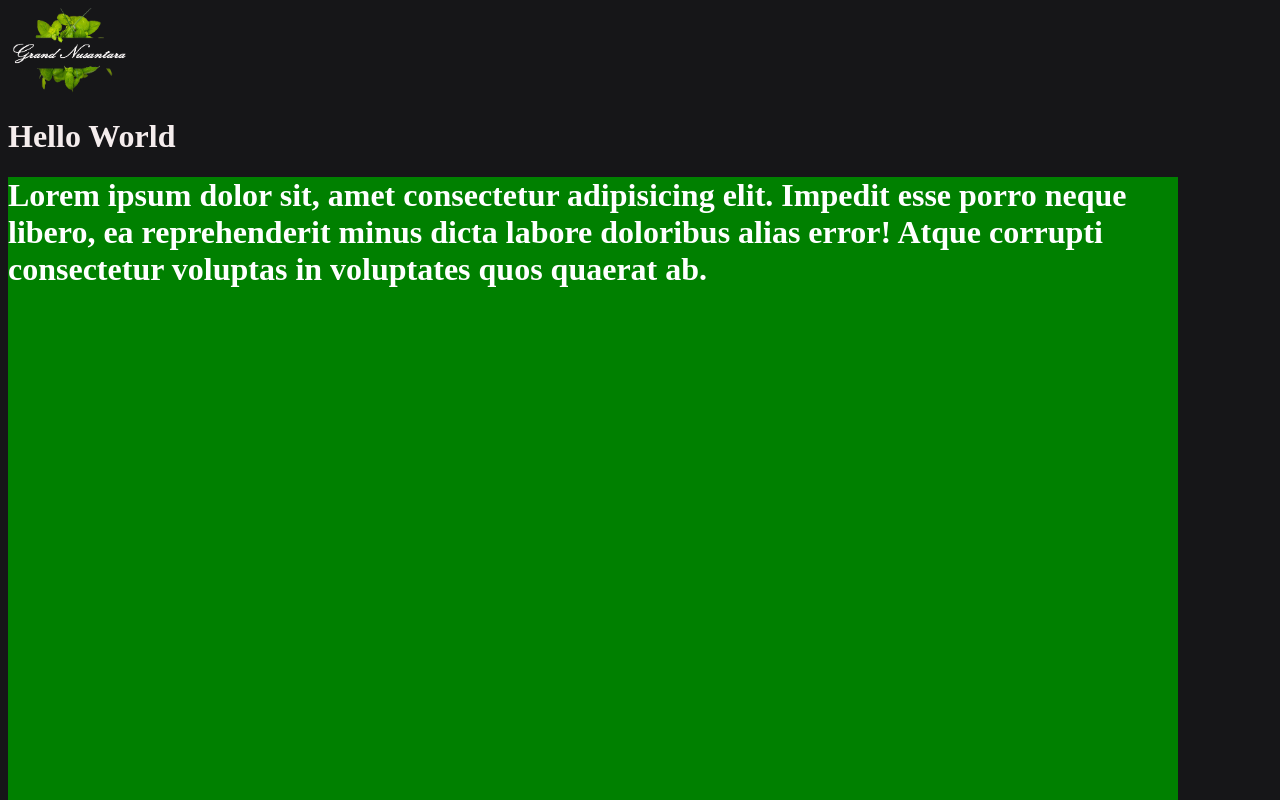
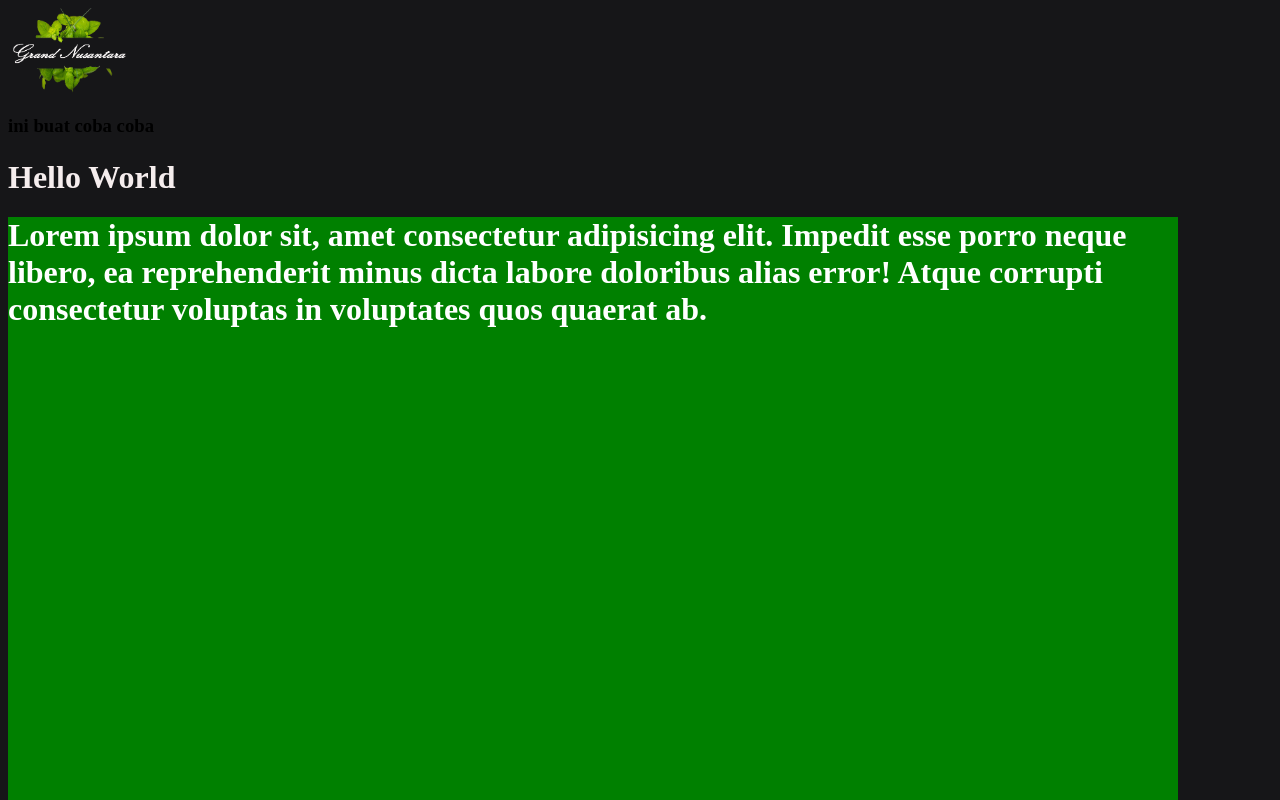
Before and after one commit to VincentVitalis/18D, a plain HTML site: page index.html in a window 1280 px wide. Shown: the top 800 px of the page. Drawn offline with Linux system fonts and the light colour scheme.

Commit message:
update index.html
tambah h3

```diff
--- a/index.html
+++ b/index.html
@@ -15,6 +15,7 @@
     <div class="header-logo">
         <img src="Logo.png" class="logo">
     </div>
+    <h3>ini buat coba coba</h3>
     <h1>Hello World</h1>
     <div class="container">
         <h1>Lorem ipsum dolor sit, amet consectetur adipisicing elit. Impedit esse porro neque libero, ea reprehenderit minus dicta labore doloribus alias error! Atque corrupti consectetur voluptas in voluptates quos quaerat ab.</h1>
```
